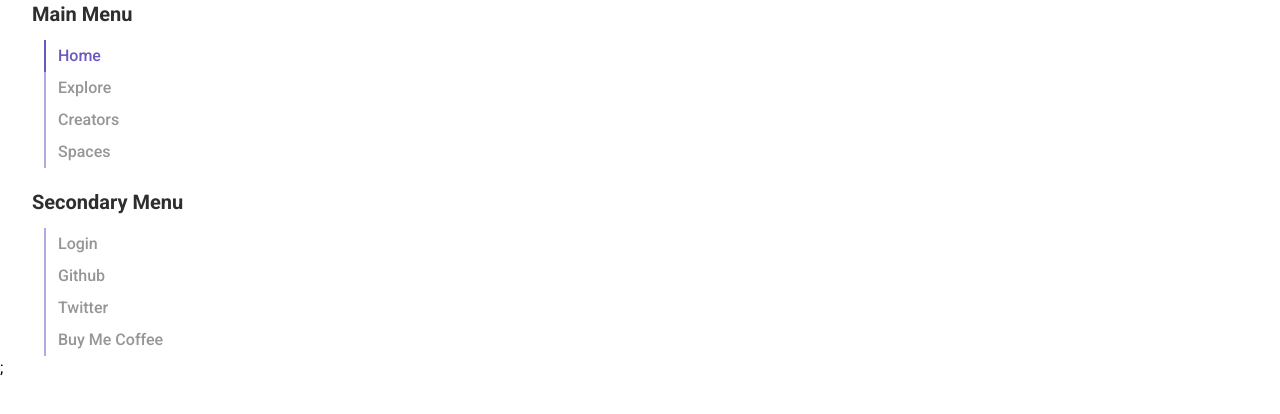
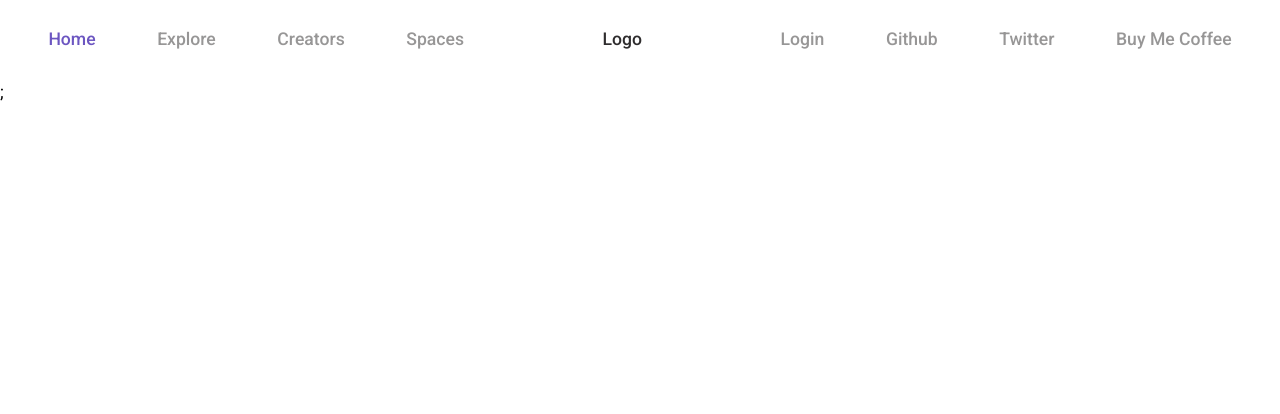
Before and after one commit to ManishBisht777/tweetspace, a Next.js app: page / in a window 1280 px wide. Shown: the top 414 px of the page. Built offline with nearby package versions, Linux system fonts and the light colour scheme.

Commit message:
stles: style navbar

```diff
--- a/src/components/navbar/NavItem.tsx
+++ b/src/components/navbar/NavItem.tsx
@@ -14,7 +14,7 @@ const NavItem = ({ activeLink, setActiveLink, menuItem }: Props) => {
 
   return (
     <Link
-      className={`px-3 py-1 border-l-2 border-accent-base w-fit
+      className={`px-3 py-1 md:border-l-0 border-l-2 w-fit
       ${
         isActive
           ? `border-accent-base text-accent-base`
--- a/src/components/navbar/NavList.tsx
+++ b/src/components/navbar/NavList.tsx
@@ -47,10 +47,10 @@ function NavList({}: Props) {
   const [activeLink, setActiveLink] = useState<string>("/");
 
   return (
-    <Container>
+    <Container className="md:flex md:justify-between md:p-5 md:items-center">
       <div>
-        <p className=" text-xl font-semibold">Main Menu</p>
-        <ul className="flex flex-col ml-3 mt-3">
+        <p className=" text-xl font-semibold md:hidden ">Main Menu</p>
+        <ul className="flex flex-col ml-3 mt-3 md:flex-row md:gap-8 md:ml-0 md:mt-0">
           {MenuLinks.map((menuItem) => (
             <NavItem
               activeLink={activeLink}
@@ -61,10 +61,10 @@ function NavList({}: Props) {
           ))}
         </ul>
       </div>
-      <div className="hidden">Logo</div>
-      <div className="mt-5">
-        <p className=" text-xl font-semibold">Secondary Menu</p>
-        <ul className="flex flex-col ml-3 mt-3">
+      <div className="hidden md:block">Logo</div>
+      <div className="mt-5 md:mt-0">
+        <p className=" text-xl font-semibold md:hidden">Secondary Menu</p>
+        <ul className="flex flex-col ml-3 md:ml-0 mt-3 md:mt-0 md:flex-row md:gap-8">
           {SecondaryLinks.map((menuItem) => (
             <NavItem
               activeLink={activeLink}
--- a/src/components/navbar/Navbar.tsx
+++ b/src/components/navbar/Navbar.tsx
@@ -11,7 +11,7 @@ const Navbar = ({ isMobile }: Props) => {
 
   if (isMobile)
     return (
-      <div>
+      <div className="text-skin-base font-medium px-4">
         <div className="flex justify-between items-center py-8">
           <button onClick={() => setNavOpen(true)}>Open</button>
           <p>Logo</p>
--- a/src/pages/_app.tsx
+++ b/src/pages/_app.tsx
@@ -22,6 +22,7 @@ export default function App({ Component, pageProps }: AppProps) {
         {`
           html {
             font-family: ${robotto.style.fontFamily};
+            font-size: 1.1rem;
           }
         `}
       </style>
```
